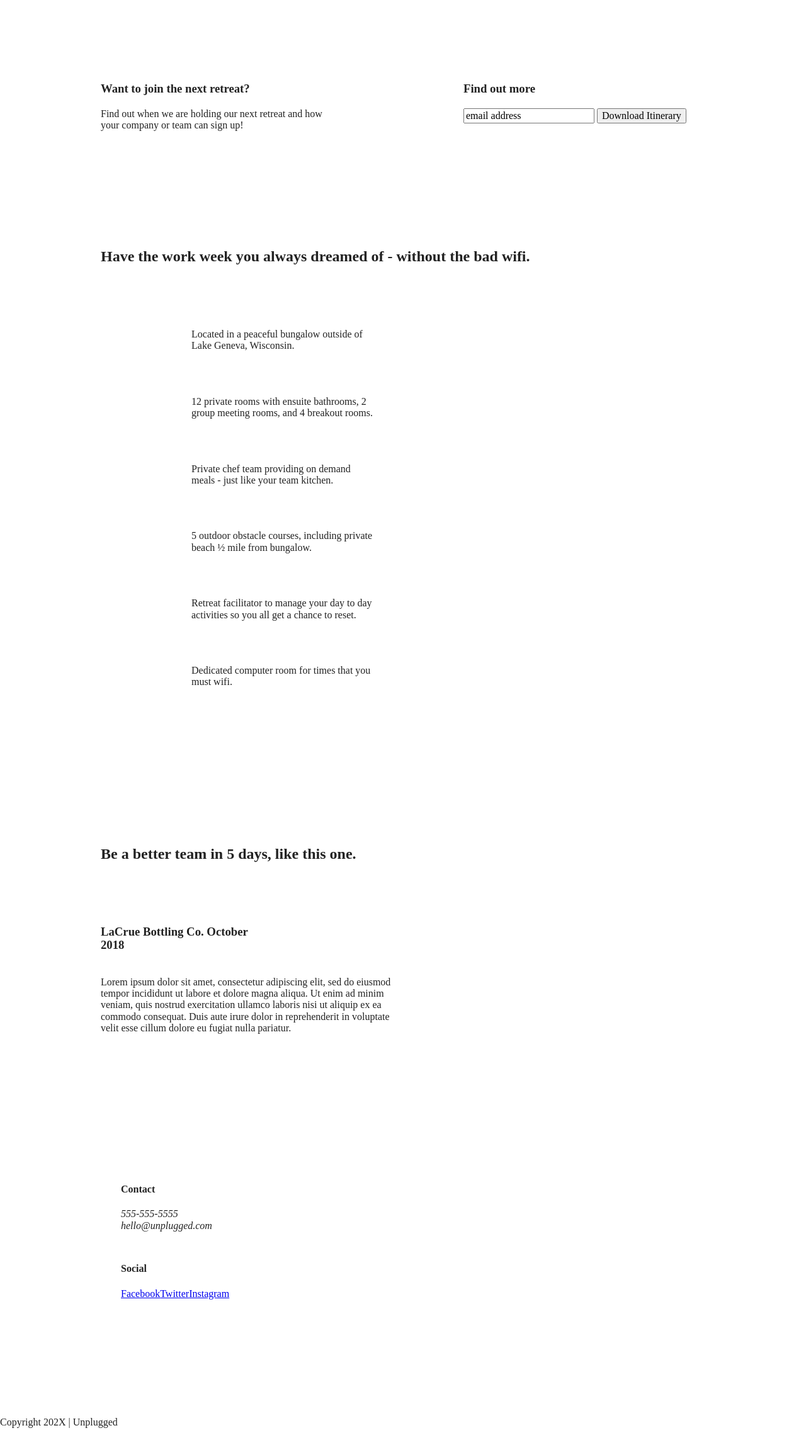
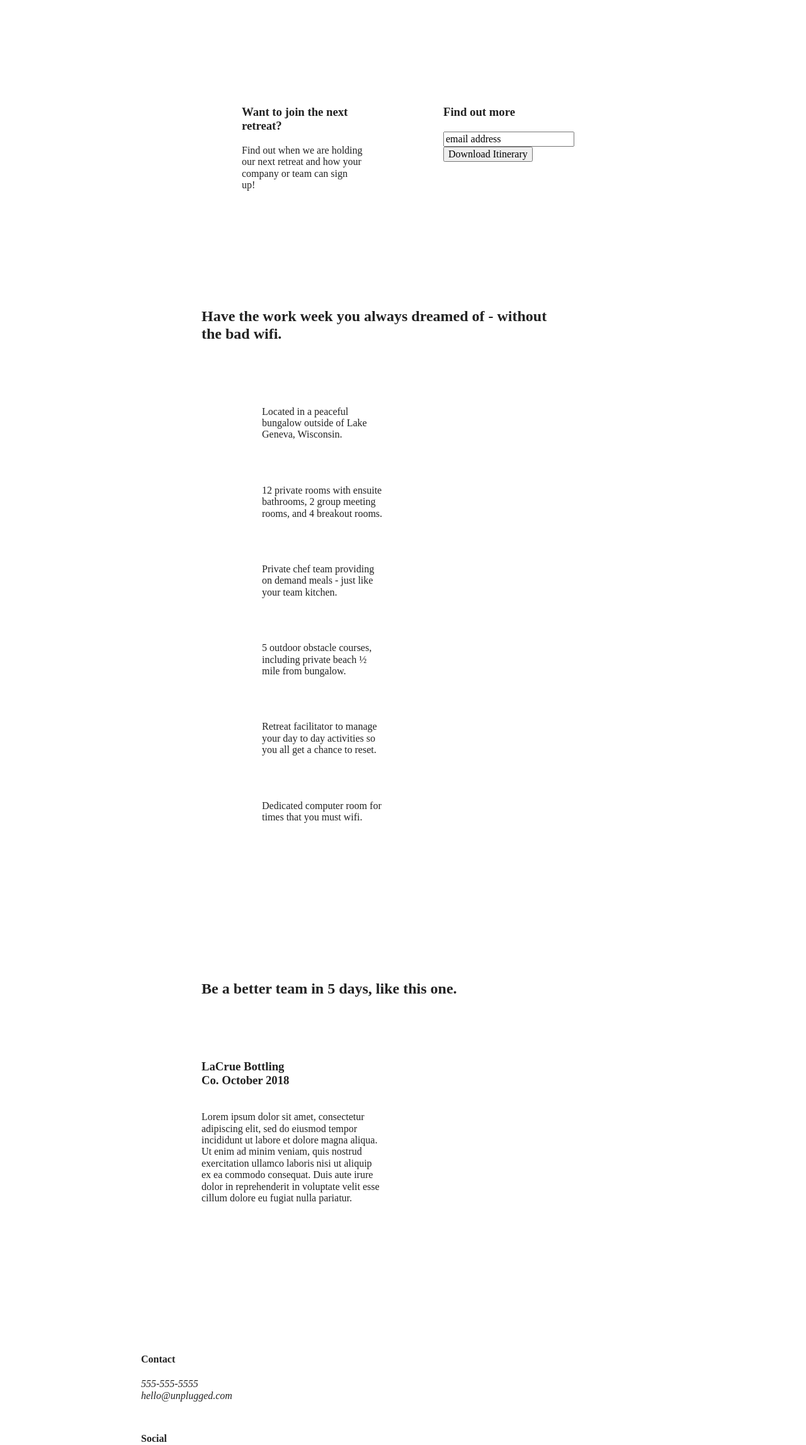
Before and after one commit to marisvenancio/unplugged, a website built with Parcel: page index.html in a window 1280 px wide. Shown: the part 505-2800 px from the top of the page at 63% size. Built offline with nearby package versions, Linux system fonts and the light colour scheme.

Commit message:
Added desktop layout styles

```diff
--- a/css/main.css
+++ b/css/main.css
@@ -135,11 +135,20 @@ header nav ul {
 
 footer .content-wrapper {
   width: 55%;
+  margin: 50px 0;
 }
 
 footer {
   flex-direction: column;
 }
+
+footer .contact {
+  margin-bottom: 50px;
+}
+footer p {
+  margin: 0;
+}
+
 .footer h4 {
   margin: 20px 0;
 }
@@ -439,7 +448,7 @@ aside p {
   /* Footer */
 
   footer .content-wrapper {
-    width: 70%;
+    width: 65%;
     margin: 100px 0;
   }
 
@@ -465,6 +474,7 @@ aside p {
     display: flex;
     justify-content: space-between;
     align-items: center;
+    padding-top: 20px;
   }
 
   .mission-content p {
@@ -489,7 +499,7 @@ aside p {
   }
 
   .faq-content {
-    flex-basis: 40%;
+    flex-basis: 45%;
   }
 
   .faq h2 {
@@ -499,8 +509,53 @@ aside p {
 
 @media only screen and (min-width: 1200px) {
   .content-wrapper {
-    width: 960px;
+    max-width: 960px;
   }
+
+  /* Hero */
+  .hero-area h1 {
+    width: 70%;
+  }
+
+  /* Aside */
+  aside .content-wrapper {
+    justify-content: space-around;
+  }
+
+  aside .content-wrapper .form-description,
+  aside .content-wrapper .form {
+    width: 30%;
+  }
+
+  /* Features */
+  .features h2 {
+    width: 90%;
+  }
+
+  .features article {
+    flex-basis: 33%
+  }
+
+  /* Reviews */
+  .reviews article div {
+    width: 45%;
+  }
+
+   /* ==========================================================================
+   About Page
+   ========================================================================== */
+
+   .mission h2 {
+    width: 90%;
+   }
+
+    /* ==========================================================================
+   FAQ Page
+   ========================================================================== */
+
+   .faq h2 {
+    width: 100%;
+   }
 }
 
 
```
